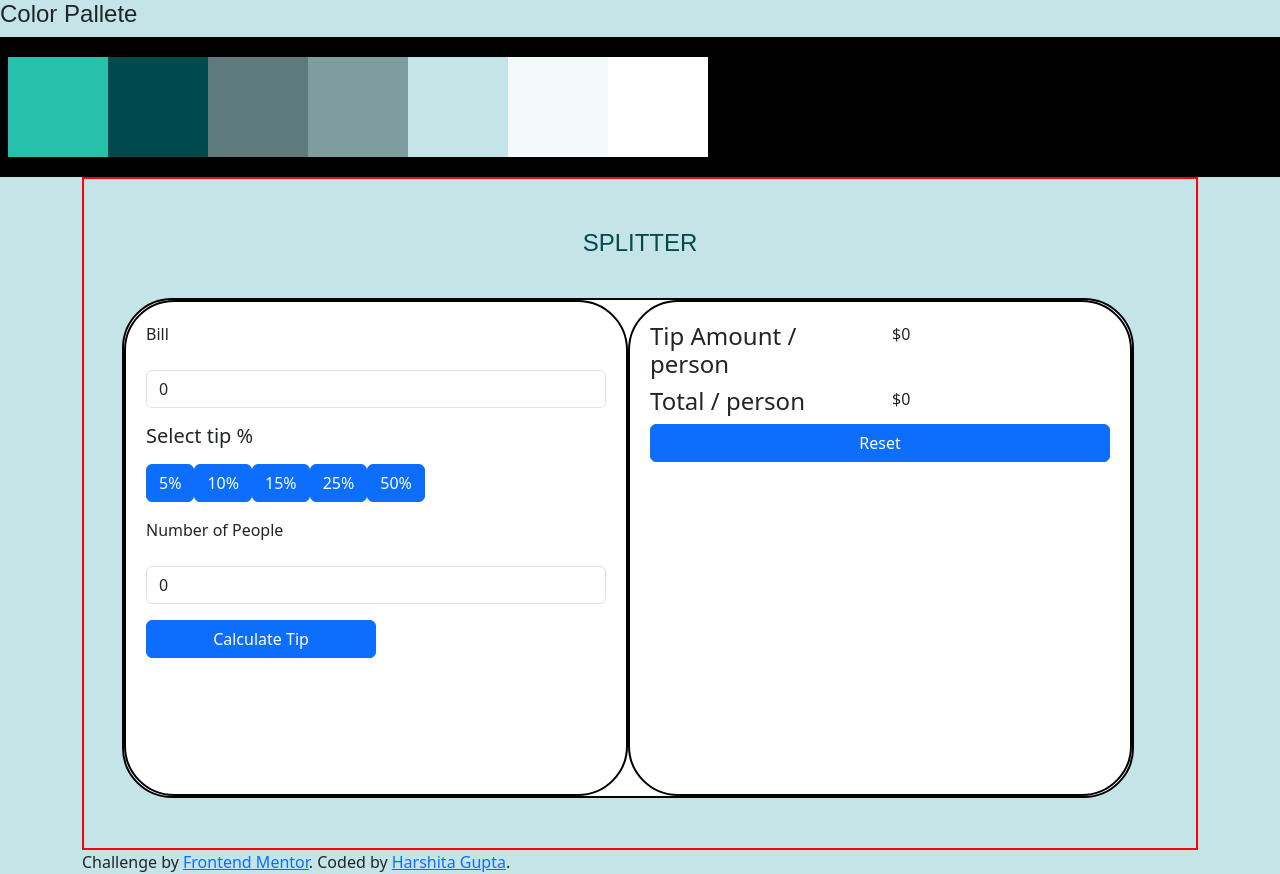
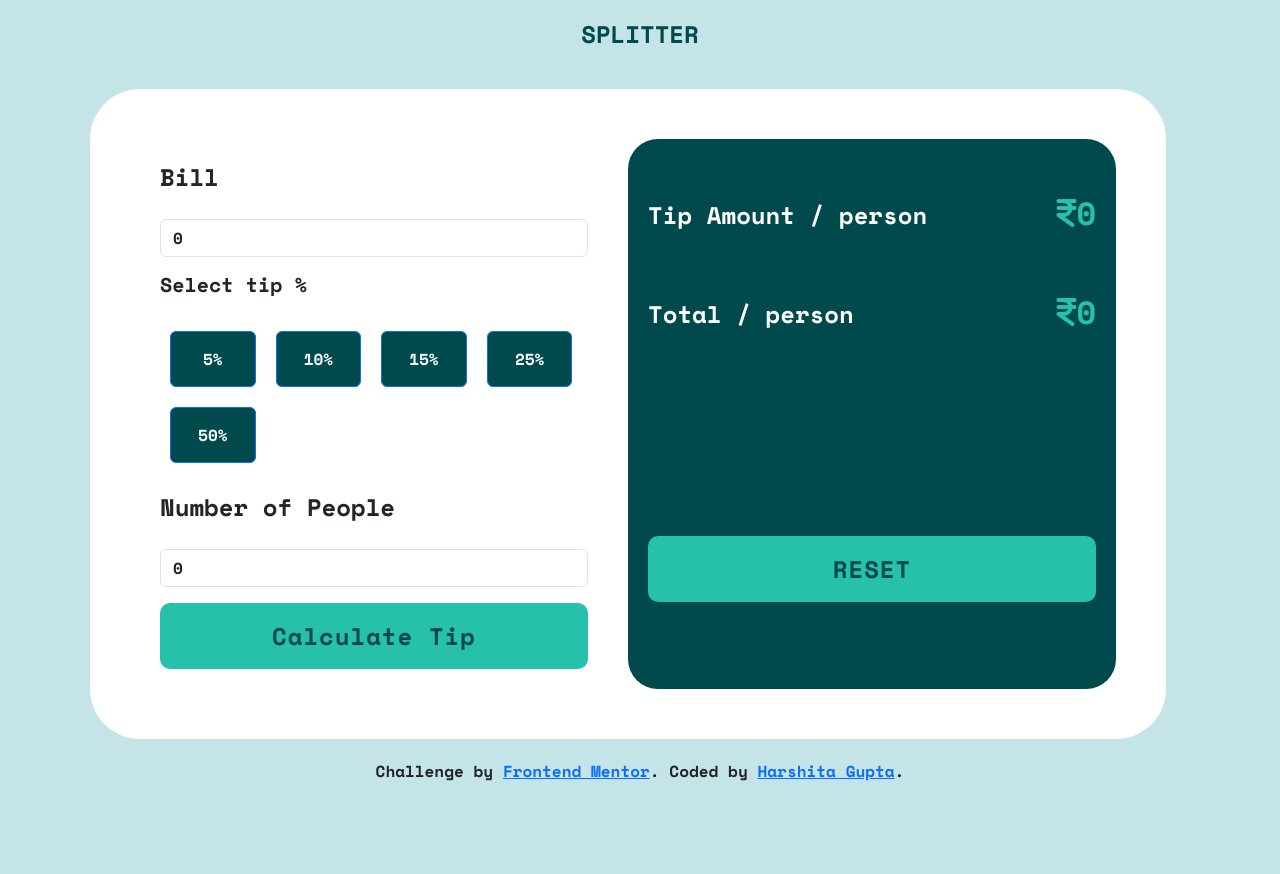
Before and after one commit to HARSHITAGUPTA1999/TIP_CALCULATOR, a plain HTML site: page index.html in a window 1280 px wide. After the commit the page ends 833 px from the top, so only its background shows below. Drawn offline with nearby package versions, Linux system fonts and the light colour scheme.

Commit message:
desktop UI completed

```diff
--- a/index.html
+++ b/index.html
@@ -16,10 +16,17 @@
     />
     <link rel="stylesheet" href="styles.css" />
 
+    <link rel="stylesheet" href="https://cdnjs.cloudflare.com/ajax/libs/font-awesome/6.4.2/css/all.min.css" integrity="sha512-z3gLpd7yknf1YoNbCzqRKc4qyor8gaKU1qmn+CShxbuBusANI9QpRohGBreCFkKxLhei6S9CQXFEbbKuqLg0DA==" crossorigin="anonymous" referrerpolicy="no-referrer" />
+
+    <link rel="preconnect" href="https://fonts.googleapis.com">
+<link rel="preconnect" href="https://fonts.gstatic.com" crossorigin>
+<link href="https://fonts.googleapis.com/css2?family=Space+Mono:wght@700&display=swap" rel="stylesheet">
+
+
     <title>Tip calculator App</title>
   </head>
   <body>
-    <h2 class="color-pallete-heading">Color Pallete</h2>
+    <!-- <h2 class="color-pallete-heading">Color Pallete</h2>
     <div class="row color-boxes">
       <div class="box color1"></div>
       <div class="box color2"></div>
@@ -28,7 +35,7 @@
       <div class="box color5"></div>
       <div class="box color6"></div>
       <div class="box color7"></div>
-    </div>
+    </div> -->
 
     <div class="container">
       <div class="main-div">
@@ -71,7 +78,7 @@
               </div>
               <button
                 type="submit"
-                class="btn btn-primary col-6"
+                class="calculate-tip-btn col-6"
                 id="calculate-tip"
               >
                 Calculate Tip
@@ -80,28 +87,28 @@
 
             <div class="display-result col-6">
               <div class="tip-info1 row">
-                <div class="tip-info1-heading col-6">
+                <div class="tip-info1-heading col-8">
                   <h4>Tip Amount / person</h4>
                 </div>
-                <div class="tip-info1-value col-6">
-                  <span>$0</span>
+                <div class="tip-info1-value col-4">
+                  <span><i class="fa-solid fa-indian-rupee-sign" style="color: hsl(172, 67%, 45%);"></i>0</span>
                 </div>
               </div>
               <div class="total-info2 row">
-                <div class="total-info2-heading col-6">
+                <div class="total-info2-heading col-8">
                   <h4>Total / person</h4>
                 </div>
-                <div class="total-info2-value col-6">
-                  <span>$0</span>
+                <div class="total-info2-value col-4">
+                  <span><span><i class="fa-solid fa-indian-rupee-sign" style="color: hsl(172, 67%, 45%);"></i>0</span>
                 </div>
               </div>
               <button
                 type="reset"
-                class="btn btn-primary col-12"
+                class="reset-btn col-12"
                 id="reset-btn"
                 onclick="resetForm()"
               >
-                Reset
+                RESET
               </button>
             </div>
           </div>
--- a/logic.js
+++ b/logic.js
@@ -7,7 +7,7 @@ function createTipSelectors() {
     let btn = document.createElement("BUTTON");
     btn.innerText = value;
     btn.setAttribute("id", `btn${index + 1}`);
-    btn.classList.add("btn", "btn-primary");
+    btn.classList.add("btn","btn-primary","tip-selector-btn");
     btns.appendChild(btn);
   }
 }
--- a/styles.css
+++ b/styles.css
@@ -1,5 +1,8 @@
 body{
     background-color: hsl(185, 41%, 84%);
+    font-family: 'Space Mono', monospace;
+    font-size: 24px;
+    font-weight: 700;
 }
 
 /* color pallete start */
@@ -49,8 +52,8 @@ body{
 /* color pallete end */
 
 .main-div{
-    border: 2px solid red;
-    padding: 50px;
+    /* border: 2px solid red; */
+    padding: 20px;
     background-color: hsl(185, 41%, 84%);
 }
 
@@ -64,31 +67,97 @@ body{
 }
 
 .main-box{
-    border:2px solid black;
+    /* border:2px solid black; */
     background-color:hsl(0, 0%, 100%);
-    height: 500px;
+    /* height: 500px; */
     width: 100%;
     border-radius: 50px;
+    padding:50px;
 }
 
 .calculator{
-    border: 2px solid black;
-    padding:20px;
+    /* border: 2px solid black; */
+    padding: 20px 40px 20px 20px;
     border-radius: 50px;
 }
 
 .display-result{
-    border: 2px solid black;
-    padding:20px;
-    border-radius: 50px;
-
+    /* border: 2px solid black; */
+    padding: 50px 20px;
+    border-radius: 30px;
+    background-color: hsl(183, 100%, 15%);
 }
 
 .form-error{
     color: red;
+    width: 100%;
+    font-size: 16px;
 }
 
 .selectedBtn{
-    background-color: green;
+    background-color: hsl(172, 67%, 45%) !important;
 
 }
+
+.tip-info1{
+    padding-bottom: 50px;
+}
+
+.tip-info1-heading, .total-info2-heading{
+    color:hsl(0, 0%, 100%);
+    padding-top: 12px;
+}
+
+
+.tip-info1-value , .total-info2-value{
+    color:hsl(172, 67%, 45%);
+    text-align: right;
+    font-size: 32px;
+    font-weight: bold;
+}
+
+.total-info2{
+    padding-bottom: 200px;
+}
+
+.reset-btn , .calculate-tip-btn{
+    padding: 15px;
+    text-align: center;
+    letter-spacing: 1px;
+    background-color: hsl(172, 67%, 45%);
+    color: hsl(183, 100%, 15%);
+    border: none;
+    border-radius: 10px;
+}
+
+.calculate-tip-btn{
+    width: 100%;
+}
+
+.tip-selector-btn{
+    width: 20%;
+    /* background-color: hsl(183, 100%, 15%);  */
+     /* color: hsl(189, 41%, 97%); */
+    margin:10px;
+    padding: 15px;
+    /* border: none; */
+    /* border-radius: 10px; */
+}
+
+.tip-buttons{
+    display: flex;
+    flex-direction: row;
+    flex-wrap: wrap;
+}
+
+.btn-primary{
+    background-color: hsl(183, 100%, 15%);
+     color: hsl(189, 41%, 97%);
+}
+
+.attribution{
+    text-align: center;
+    font-size: 16px;
+    font-weight: 400;
+    padding-bottom: 50px;
+}
```
